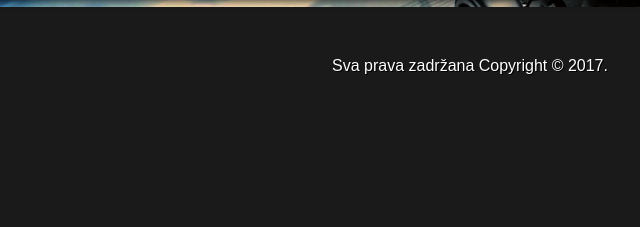
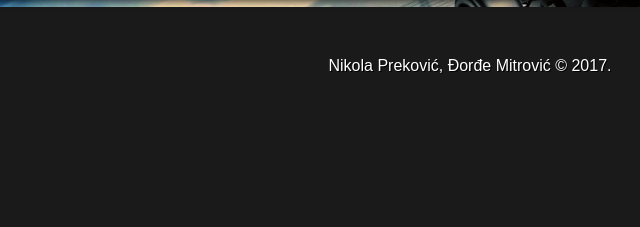
Before and after one commit to Djole05/Projekat, a website: page index.html in a window 1280 px wide. Shown: the part 645-872 px from the top of the page, 170-810 px from the left. Drawn offline with Linux system fonts and the light colour scheme.

Commit message:
Create index.html

```diff
--- a/index.html
+++ b/index.html
@@ -41,7 +41,7 @@
 
 
     <div id="footer">
-    		Sva prava zadržana Copyright © 2017.
+    		Nikola Preković, Đorđe Mitrović © 2017.
     </div>
 
 
```
